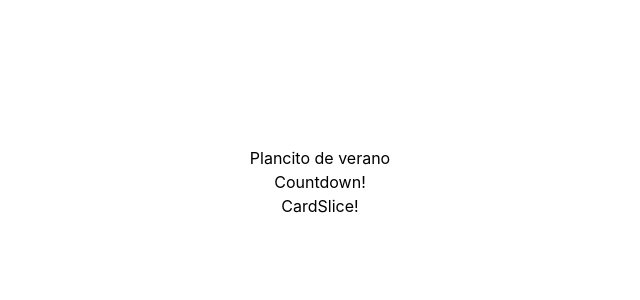
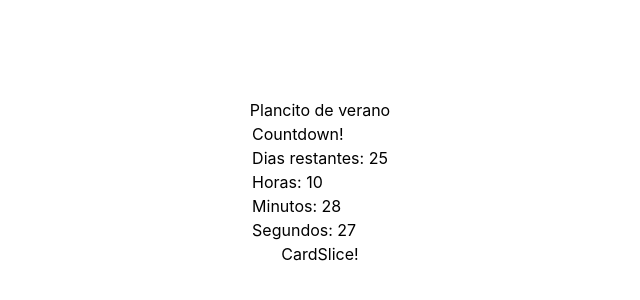
Before and after one commit to lecav30/plancito-verano, a React (Vite) app: page / in a window 1280 px wide. Shown: the part 218-518 px from the top of the page, without its empty margins (320-960 px from the left). Built offline with nearby package versions, Linux system fonts and the light colour scheme.

Commit message:
contador no estático

```diff
--- a/src/components/Countdown/index.tsx
+++ b/src/components/Countdown/index.tsx
@@ -1,5 +1,44 @@
+import {useState , useEffect} from 'react';
 const Countdown = () => {
-  return <div>Countdown!</div>;
+  const [dias, setDias] = useState(0);
+  const [horas, setHoras] = useState(0);
+  const [minutos, setMin] = useState(0);
+  const [segundos, setSeg] = useState(0);
+
+  useEffect(() => {
+    const fechaLimite = new Date('2024-03-09T00:00:00');
+    const actualizarContador = () =>{
+      const fechaActual = new Date();
+      const diferenciaTiempo = fechaLimite.getTime() - fechaActual.getTime();
+      const diferenciaDias = Math.ceil(diferenciaTiempo / (1000 * 60 * 60 *24));
+      const diferenciaHoras = Math.ceil((diferenciaTiempo % (1000 * 60 * 60 *24))/(1000*60*60));
+      const difereciaMin = Math.ceil((diferenciaTiempo % (1000*60*60)) / (1000*60));
+      const diferenciaSeg = Math.ceil((diferenciaTiempo % (1000*60)) / (1000));
+
+      setDias(diferenciaDias);
+      setHoras(diferenciaHoras);
+      setMin(difereciaMin);
+      setSeg(diferenciaSeg);
+    }
+
+
+    const reloj = setInterval(actualizarContador,1000);
+
+    return function limpieza (){
+      clearInterval(reloj);
+    }
+  });
+  return (
+    <div>
+      <h1>Countdown!</h1>
+      <p>Dias restantes: {dias}</p>
+      <p>Horas: {horas}</p>
+      <p>Minutos: {minutos}</p>
+      <p>Segundos: {segundos}</p>
+
+    </div>
+
+  );
 };
 
 export default Countdown;
```
